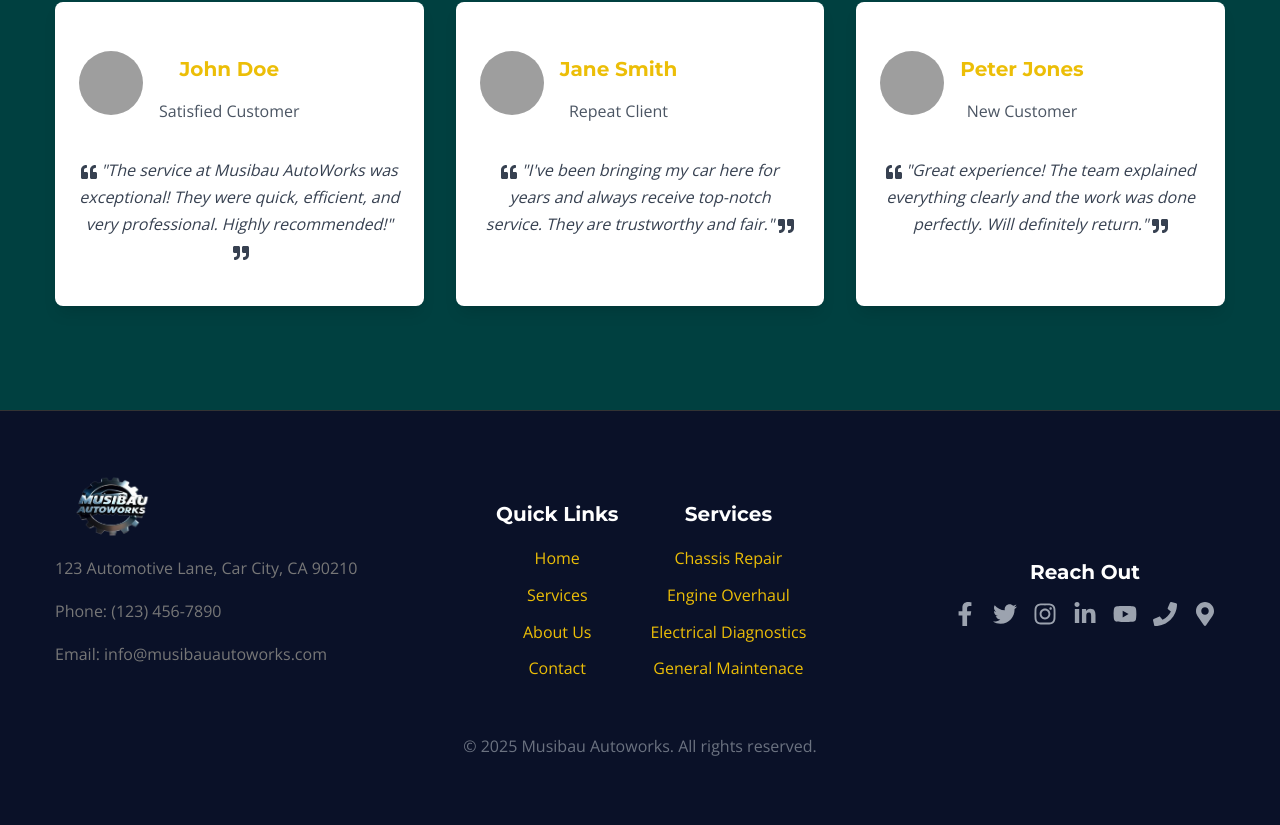
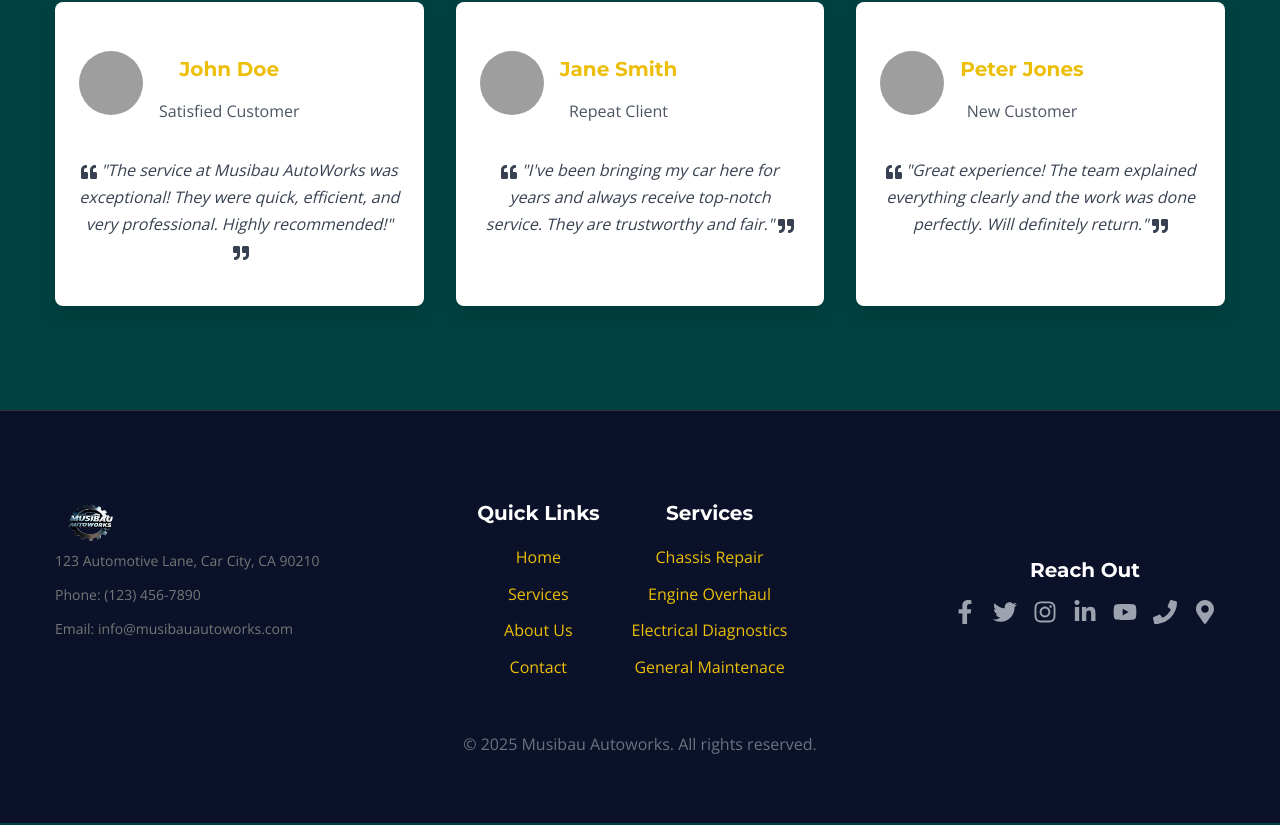
Before and after one commit to Ainfiniti01/musibau-autoworks, a React (Create React App) app: page /#/about in a window 1280 px wide. Shown: the part 1328-2153 px from the top of the page. Built offline with nearby package versions, Linux system fonts and the light colour scheme; grey boxes are pictures that could not be loaded.

Commit message:
Full project

```diff
--- a/src/components/Footer.jsx
+++ b/src/components/Footer.jsx
@@ -3,7 +3,7 @@ import { Link } from 'react-router-dom';
 import { FaFacebookF, FaTwitter, FaInstagram, FaLinkedinIn, FaYoutube, FaPhone, FaMapMarkerAlt } from 'react-icons/fa'; // Example social icons
 
 const Footer = () => {
-const socialIconClasses = "text-gray-400 hover:text-[#ECBE07] transition duration-300 text-2xl mx-2";
+const socialIconClasses = "text-gray-400 hover:text-yellow-300 transition duration-300 text-2xl mx-2";
 const aboutImage = require('../assets/images/logo.png');
 
   return (
@@ -20,10 +20,10 @@ const aboutImage = require('../assets/images/logo.png');
               className="mx-auto w-24 rounded-sm object-contain drop-shadow-lg"
             />
           </div>  */}
-            <img src={aboutImage} alt="Musibau Autoworks Logo" className="h-16 mx-auto md:mx-0 mb-4" loading="lazy" />
-            <p className="font-opensans">123 Automotive Lane, Car City, CA 90210</p>
-            <p className="font-opensans">Phone: (123) 456-7890</p>
-            <p className="font-opensans">Email: info@musibauautoworks.com</p>
+            <img src={aboutImage} alt="Musibau Autoworks Logo" className="h-10 mx-auto md:mx-0 mb-2" loading="lazy" />
+            <p className="font-opensans text-sm">123 Automotive Lane, Car City, CA 90210</p>
+            <p className="font-opensans text-sm">Phone: (123) 456-7890</p>
+            <p className="font-opensans text-sm">Email: info@musibauautoworks.com</p>
           </div>
 
           {/* Quick Links and Services - Two Column for Mobile */}
@@ -31,19 +31,19 @@ const aboutImage = require('../assets/images/logo.png');
             <div className="text-center mb-8 md:mb-0">
               <h4 className="text-xl font-bold mb-4 text-white font-montserrat">Quick Links</h4>
               <ul className="font-opensans">
-                <li className="mb-2"><Link to="/" className="hover:text-[#ECBE07] transition duration-300">Home</Link></li>
-                <li className="mb-2"><Link to="/services" className="hover:text-[#ECBE07] transition duration-300">Services</Link></li>
-                <li className="mb-2"><Link to="/about" className="hover:text-[#ECBE07] transition duration-300">About Us</Link></li>
-                <li><Link to="/contact" className="hover:text-[#ECBE07] transition duration-300">Contact</Link></li>
+                <li className="mb-2"><Link to="/" className="hover:text-yellow-300 transition duration-300">Home</Link></li>
+                <li className="mb-2"><Link to="/services" className="hover:text-yellow-300 transition duration-300">Services</Link></li>
+                <li className="mb-2"><Link to="/about" className="hover:text-yellow-300 transition duration-300">About Us</Link></li>
+                <li><Link to="/contact" className="hover:text-yellow-300 transition duration-300">Contact</Link></li>
               </ul>
             </div>
             <div className="text-center mb-8 md:mb-0">
               <h4 className="text-xl font-bold mb-4 text-white font-montserrat">Services</h4>
               <ul className="font-opensans">
-                <li className="mb-2"><Link to="/services" className="hover:text-[#ECBE07] transition duration-300">Chassis Repair</Link></li>
-                <li className="mb-2"><Link to="/services" className="hover:text-[#ECBE07] transition duration-300">Engine Overhaul</Link></li>
-                <li className="mb-2"><Link to="/services" className="hover:text-[#ECBE07] transition duration-300">Electrical Diagnostics</Link></li>
-                <li><Link to="/services" className="hover:text-[#ECBE07] transition duration-300">General Maintenace</Link></li>
+              <li className="mb-2"><Link to="/services" className="hover:text-yellow-300 transition duration-300">Chassis Repair</Link></li>
+              <li className="mb-2"><Link to="/services" className="hover:text-yellow-300 transition duration-300">Engine Overhaul</Link></li>
+              <li className="mb-2"><Link to="/services" className="hover:text-yellow-300 transition duration-300">Electrical Diagnostics</Link></li>
+              <li><Link to="/services" className="hover:text-yellow-300 transition duration-300">General Maintenace</Link></li>
               </ul>
             </div>
           </div>
```
